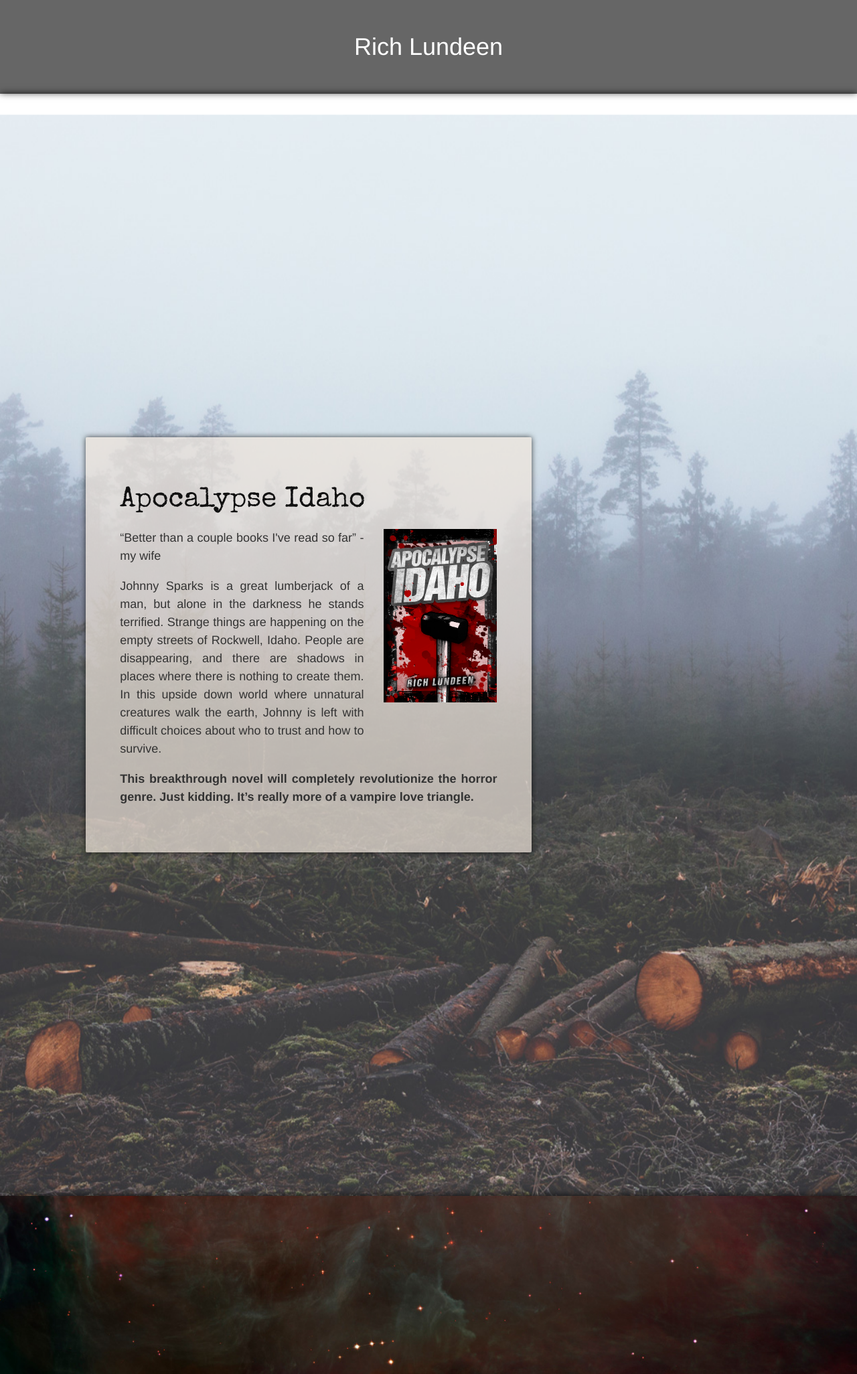
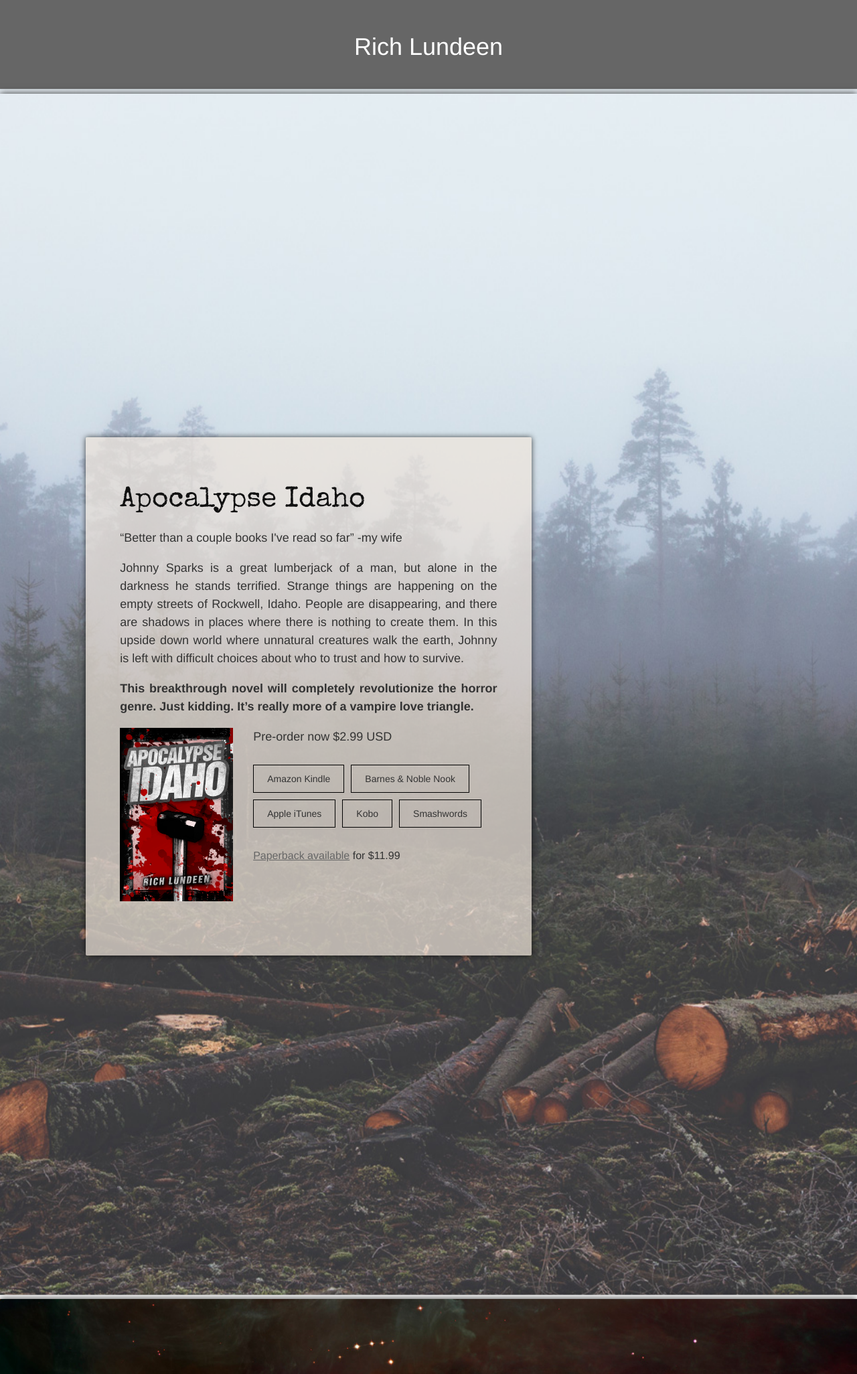
Before and after one commit to richlundeen/richlundeen, a Jekyll site: the page built from index.html, in a window 1280 px wide. Shown: the whole page at 67% size. Built offline with Jekyll 4.4.1, drawn with Linux system fonts in a browser that asks for light colours.

Commit message:
fixing up the content for the apocalypse idaho book content and pre-order info

```diff
--- a/_sass/_book.scss
+++ b/_sass/_book.scss
@@ -58,8 +58,8 @@ p {
   }
 
   .img-container {
-    float: right;
-    margin-left: 30px;
+    float: left;
+    margin-right: 30px;
     margin-bottom: 30px;
     width: 30%;
   }
@@ -67,6 +67,35 @@ p {
   p {
     text-align: justify;
     margin-bottom: 18px;
+  }
+}
+
+.paperback {
+  color: #333;
+  font-size: 16px;
+
+  a {
+    color: #666;
+    text-decoration: underline;
+  }
+}
+
+.download-links {
+  list-style: none;
+  margin: 0 0 30px 0;
+  padding: 0;
+  overflow: hidden;
+
+  li {
+    float: left;
+
+    a {
+      color: #333;
+      display: block;
+      padding: 10px 20px;
+      border: 1px solid #000;
+      margin: 10px 10px 0 0;
+    }
   }
 }
 
--- a/index.html
+++ b/index.html
@@ -10,15 +10,26 @@ layout: default
   <div class="title">
     <h1 class="apolcalyptic-text">Apocalypse Idaho</h1>
 
-    <div class="img-container">
-      <img src="images/apocalypseIdaho_cover_500x767_95q.jpg" />
-    </div>
-
     <p>“Better than a couple books I've read so far” -my wife </p>
 
     <p>Johnny Sparks is a great lumberjack of a man, but alone in the darkness he stands terrified. Strange things are happening on the empty streets of Rockwell, Idaho. People are disappearing, and there are shadows in places where there is nothing to create them. In this upside down world where unnatural creatures walk the earth, Johnny is left with difficult choices about who to trust and how to survive.</p>
 
     <p><b>This breakthrough novel will completely revolutionize the horror genre. Just kidding. It’s really more of a vampire love triangle.</b></p>
+
+    <div class="img-container">
+      <img src="images/apocalypseIdaho_cover_500x767_95q.jpg" />
+    </div>
+
+    <p>Pre-order now $2.99 USD</p>
+    <ul class="download-links">
+      <li><a href="">Amazon Kindle</a></li>
+      <li><a href="">Barnes &amp; Noble Nook</a></li>
+      <li><a href="">Apple iTunes</a></li>
+      <li><a href="">Kobo</a></li>
+      <li><a href="">Smashwords</a></li>
+    </ul>
+
+    <p class="paperback"><a href="">Paperback available</a> for $11.99</p>
   </div>
 </div>
 
```
